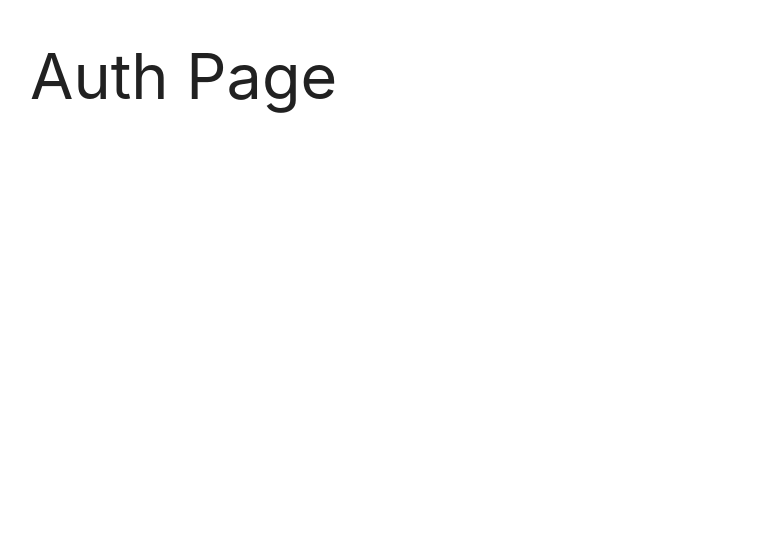
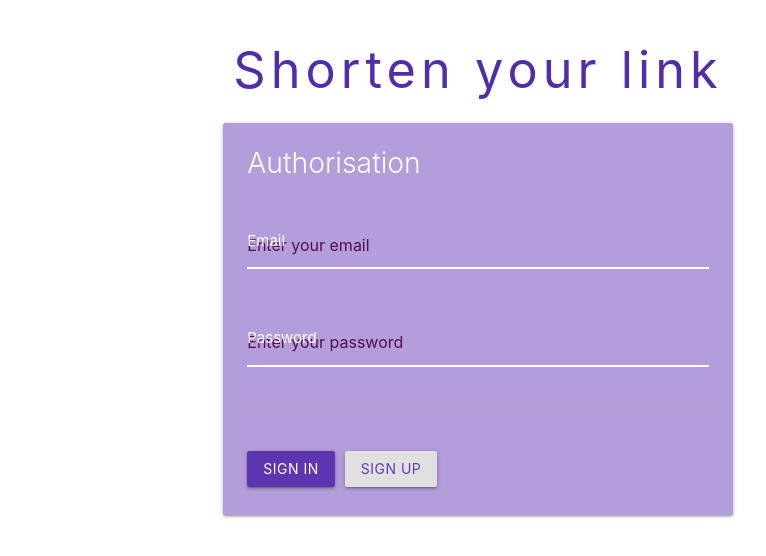
Before and after one commit to Ythosa/linker, a React (Create React App) app in the folder client/: page / in a window 1280 px wide. Shown: the top 556 px of the page, without its empty margins (162-928 px from the left). Built offline with nearby package versions, Linux system fonts and the light colour scheme.

Commit message:
auth page refactoring

```diff
--- /dev/null
+++ b/client/src/pages/AuthPage.css
@@ -0,0 +1,60 @@
+.card__wrapper {
+    display: flex;
+    align-items: center;
+    justify-content: center;
+
+}
+
+.card__c {
+    max-width: 50vw;
+}
+
+.card__title_h1 {
+    text-align: center;
+    font-size: 0.8em;
+    letter-spacing: 0.1em;
+    margin-left: 10px;
+    margin-right: 10px  ;
+}
+
+.card__header {
+    font-size: 0.45em !important;
+}
+
+input.card__form_input {
+    border-bottom: 1px solid #ffffff !important;
+    box-shadow: 0 1px 0 0 #ffffff !important;
+}
+
+input.card__form_input + label {
+    color: #ffffff !important;
+}
+
+input.card__form_input:focus {
+    border-bottom: 1px solid #540d54 !important;
+    box-shadow: 0 1px 0 0 #540d54 !important;
+}
+
+input.card__form_input:focus + label {
+    color: #540d54 !important;
+}
+
+input.card__form_input::placeholder {
+    color: #540d54 !important;
+}
+
+input.card__form_input::placeholder:focus {
+    color: #ffffff !important;
+}
+
+.card__form__login_btn {
+    margin-right: 10px;
+}
+
+input, select, textarea{
+    color: #fffff1;
+}
+
+textarea:focus, input:focus {
+    color: #fffff1;
+}
--- a/client/src/pages/AuthPage.js
+++ b/client/src/pages/AuthPage.js
@@ -1,9 +1,41 @@
 import React from 'react'
+import './AuthPage.css'
 
 export const AuthPage = () => {
     return (
-        <div>
-            <h1>Auth Page</h1>
+        <div className="raw card__wrapper">
+            <div className="card__c col s6 offset-s3">
+                <h1 className="card__title_h1 deep-purple-text text-darken-2">Shorten your link</h1>
+                <div className="card deep-purple lighten-3">
+                    <div className="card-content white-text">
+                        <span className="card-title card__header">Authorisation</span>
+                        <div className="input-field">
+                            <input
+                                placeholder="Enter your email"
+                                id="email"
+                                type="text"
+                                name="email"
+                                className="card__form_input"
+                            />
+                            <label htmlFor="email">Email</label>
+                        </div>
+                        <div className="input-field">
+                            <input
+                                placeholder="Enter your password"
+                                id="password"
+                                type="password"
+                                name="password"
+                                className="card__form_input"
+                            />
+                            <label htmlFor="email">Password</label>
+                        </div>
+                    </div>
+                    <div className="card-action">
+                        <button className="btn deep-purple darken-1 card__form__login_btn">Sign In</button>
+                        <button className="btn grey lighten-2 deep-purple-text">Sign Up</button>
+                    </div>
+                </div>
+            </div>
         </div>
     )
 }
```
